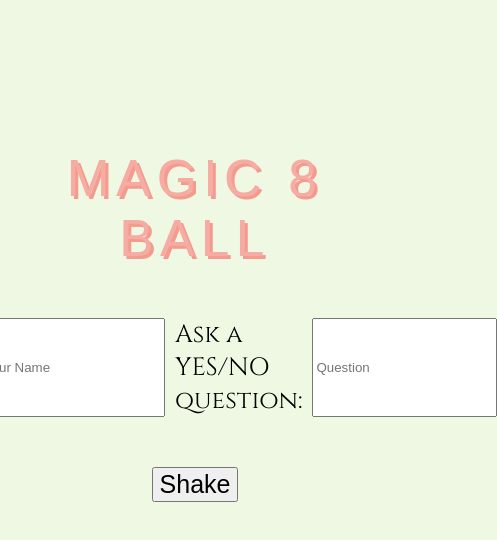
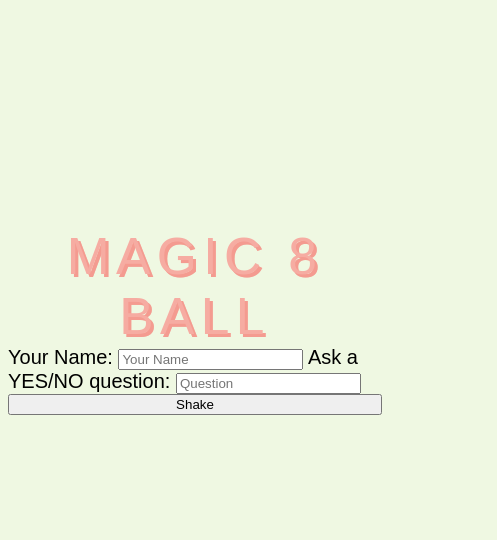
Before and after one commit to Inozemtceva/Simple-Magic-8, a plain HTML site: page index.html in a window 390 px wide. Shown: the whole page, 497 px wide, since content can reach past the window. Drawn offline with Linux system fonts and the light colour scheme.

Commit message:
Update style.css

```diff
--- a/style.css
+++ b/style.css
@@ -1,7 +1,5 @@
 /* Global Styles */
-*,
-*::before,
-*::after {
+*, *::before, *::after {
   box-sizing: border-box;
 }
 
@@ -11,37 +9,8 @@
   --color-tertiary: #f28b7d;
   --color-quaternary: #f07a6a;
   --color-quinary: #ee6352;
-  /*
-  --color-primary: #5192ED;
-  --color-secondary: #69A1F0;
-  --color-tertiary: #7EAEF2;
-  --color-quaternary: #90BAF5;
-  --color-quinary: #A2C4F5;
-  */
 }
 
-/* Mobile Styles */
-@media (max-width: 768px) {
-  .text_shadows {
-    font-size: calc(2rem + 3vw);
-  }
-
-  form {
-    font-size: 20px;
-    margin-bottom: 20px;
-    margin-top: 20px;
-  }
-
-  #generateAnswer {
-    font-size: 20px;
-  }
-
-  #placeToAnswer {
-    font-size: 25px;
-  }
-}
-
-/* Common Styles */
 body {
   min-height: 80vh;
   font-family: canada-type-gibson, sans-serif;
@@ -84,29 +53,28 @@ body {
   10% {
     text-shadow: 3px 3px 0 var(--color-secondary);
   }
-  /* Rest of the keyframes... */
-}
-
-@keyframes move {
-  0% {
-    transform: translate(0px, 0px);
+  20% {
+    text-shadow: 3px 3px 0 var(--color-secondary),
+      6px 6px 0 var(--color-tertiary);
   }
-  /* Rest of the keyframes... */
-}
-
-form {
-  font-size: 25px;
-  font-family: 'Cinzel', serif;
-  display: flex;
-  align-content: center;
-  justify-content: center;
-  column-gap: 10px;
-  margin-bottom: 50px;
-  margin-top: 50px;
-}
-
-#generateAnswer {
-  font-size: 25px;
-  display: block;
-  margin: 0 auto;
-  font-family
+  30% {
+    text-shadow: 3px 3px 0 var(--color-secondary),
+      6px 6px 0 var(--color-tertiary), 9px 9px var(--color-quaternary);
+  }
+  40% {
+    text-shadow: 3px 3px 0 var(--color-secondary),
+      6px 6px 0 var(--color-tertiary), 9px 9px var(--color-quaternary),
+      12px 12px 0 var(--color-quinary);
+  }
+  50% {
+    text-shadow: 3px 3px 0 var(--color-secondary),
+      6px 6px 0 var(--color-tertiary), 9px 9px var(--color-quaternary),
+      12px 12px 0 var(--color-quinary);
+  }
+  60% {
+    text-shadow: 3px 3px 0 var(--color-secondary),
+      6px 6px 0 var(--color-tertiary), 9px 9px var(--color-quaternary),
+      12px 12px 0 var(--color-quinary);
+  }
+  70% {
+    text-shadow: 3px 3px 0 var(--
```
